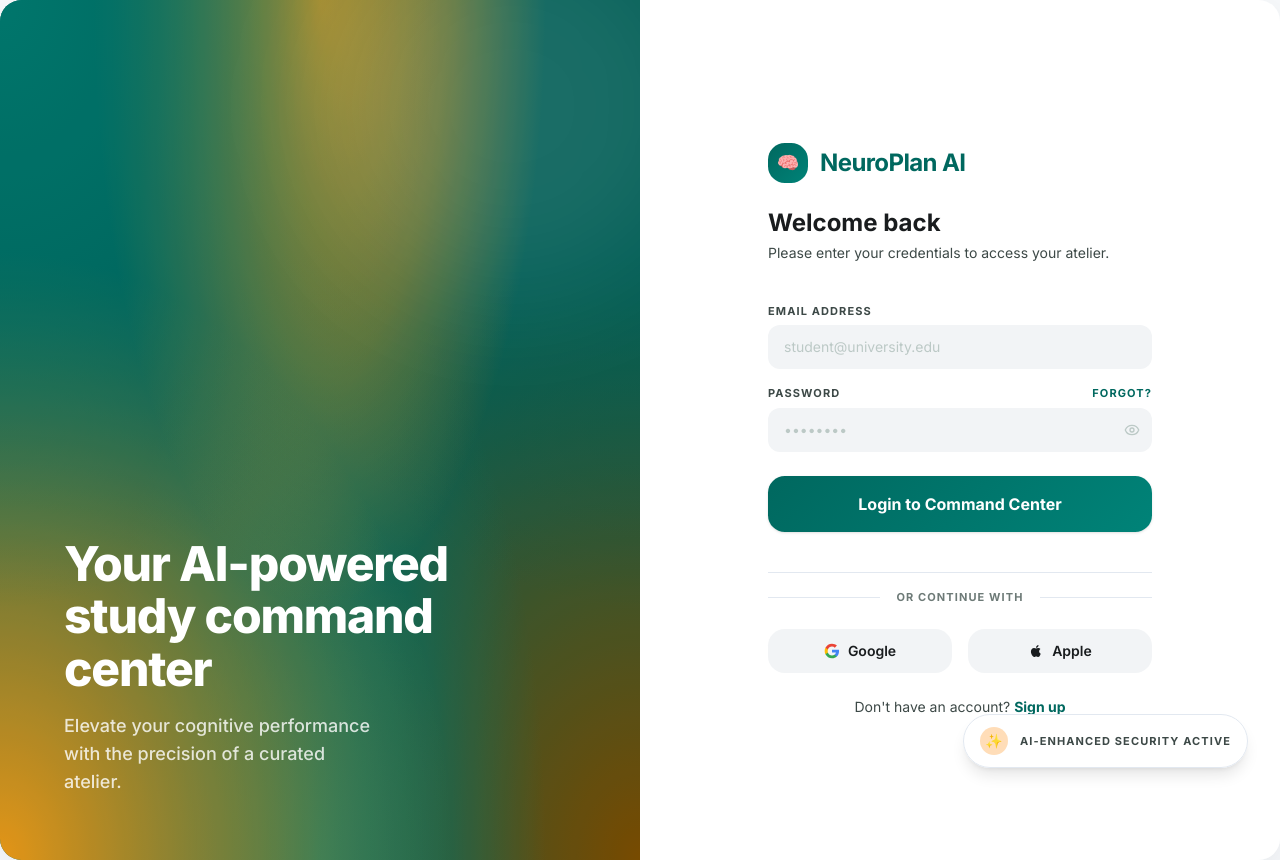
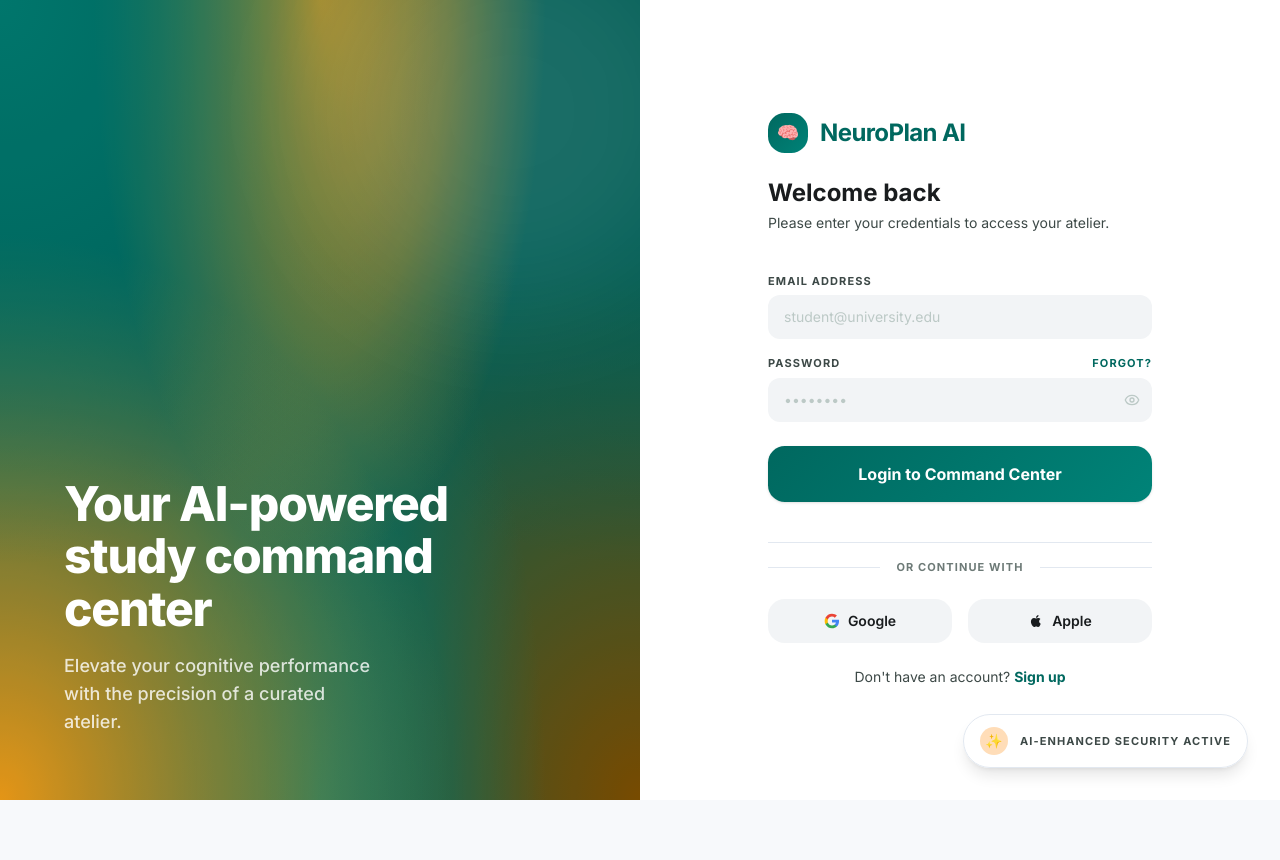
Before and after one commit to faraaz0786/NeuroPlan-AI, a Next.js app: page /login in a window 1280 px wide. After the commit the page ends 800 px from the top, so only its background shows below. Built offline with nearby package versions, Linux system fonts and the light colour scheme.

Commit message:
fix: resolve login page vertical scrolling by standardizing wrapper layout

```diff
--- a/src/app/(auth)/login/page.tsx
+++ b/src/app/(auth)/login/page.tsx
@@ -17,8 +17,7 @@
   }, [])
 
   return (
-    <main className="min-h-screen flex items-center justify-center bg-[#f7f9fb]">
-      <div className="flex w-full max-w-[1440px] min-h-screen md:min-h-[860px] md:max-h-[920px] md:rounded-2xl overflow-hidden shadow-[0_12px_40px_rgba(15,23,42,0.08)]">
+    <div className="flex min-h-screen w-full bg-[#f7f9fb]">
 
         {/* ── Left Panel: Mesh Gradient ─────────────────────── */}
         <div className="hidden md:flex md:w-1/2 mesh-gradient relative items-end p-16 overflow-hidden">
@@ -174,8 +173,7 @@
             </div>
           </div>
         </div>
-      </div>
-
+      {/* End of Right Panel */}
       {/* AI Security Badge */}
       <div
         onClick={(e) => e.stopPropagation()}
@@ -193,6 +191,6 @@
           AI-Enhanced Security Active
         </span>
       </div>
-    </main>
+    </div>
   )
 }
```
